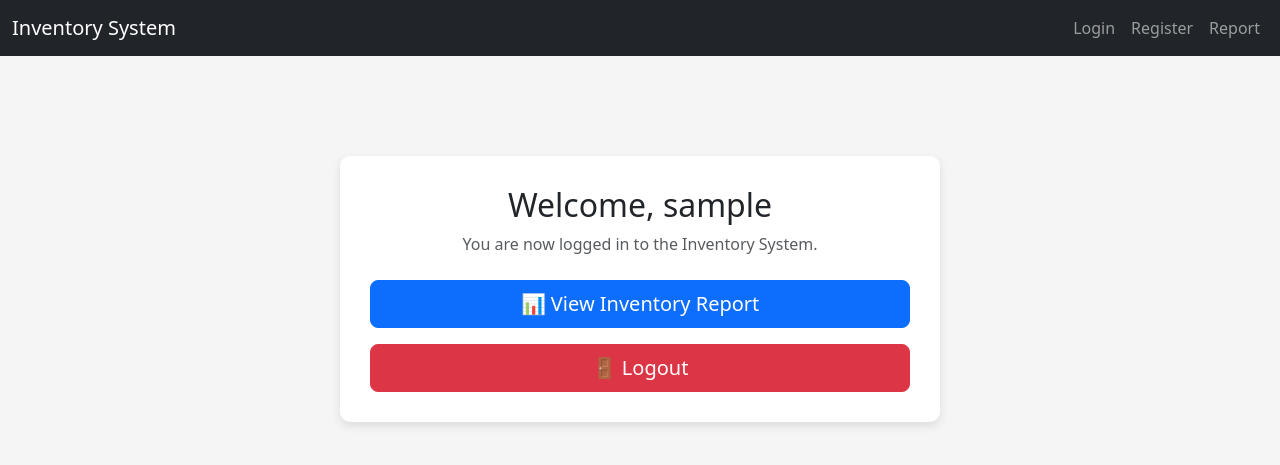
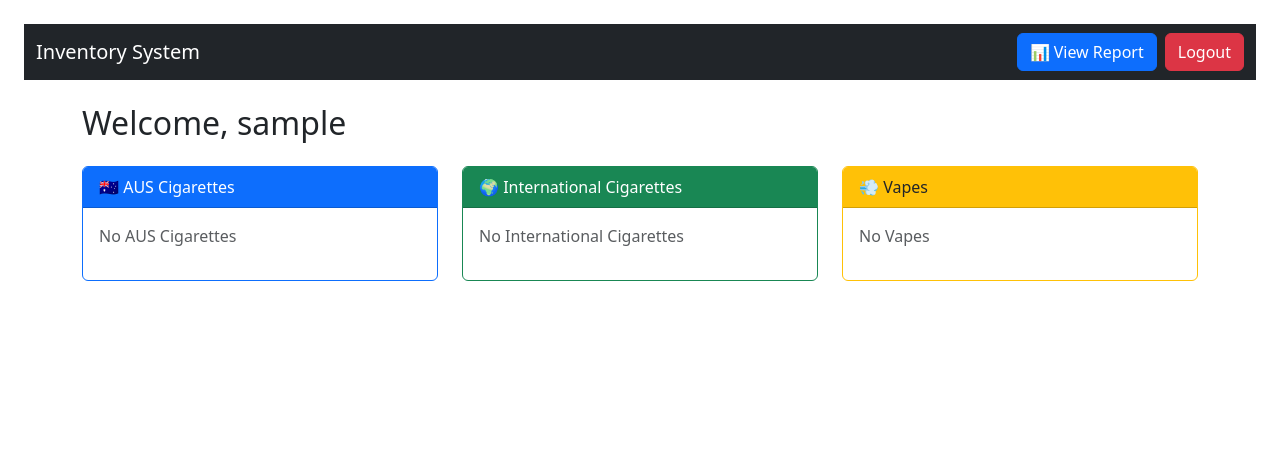
Before and after one commit to iyadalduhni/inventory-system, a Flask app: page /dashboard in a window 1280 px wide. Shown: the top 465 px of the page. Run offline with Flask 3, Linux system fonts and the light colour scheme; the visitor is signed in with stand-in values (Sample User, id 1).

Commit message:
Update dashboard.html

```diff
--- a/templates/dashboard.html
+++ b/templates/dashboard.html
@@ -3,54 +3,91 @@
 <head>
     <title>Dashboard</title>
     <link href="https://cdn.jsdelivr.net/npm/bootstrap@5.3.0/dist/css/bootstrap.min.css" rel="stylesheet">
-    <style>
-        body { background-color: #f5f5f5; }
-        .dash-box {
-            max-width: 600px;
-            margin: 100px auto;
-            padding: 30px;
-            background: white;
-            border-radius: 10px;
-            box-shadow: 0 4px 10px rgba(0,0,0,0.1);
-            text-align: center;
-        }
-    </style>
 </head>
-<body>
+<body class="p-4">
 
-    <!-- Navbar -->
-    <nav class="navbar navbar-expand-lg navbar-dark bg-dark">
-      <div class="container-fluid">
-        <a class="navbar-brand" href="#">Inventory System</a>
-        <button class="navbar-toggler" type="button" data-bs-toggle="collapse" data-bs-target="#navbarNav">
-          <span class="navbar-toggler-icon"></span>
-        </button>
-        <div class="collapse navbar-collapse" id="navbarNav">
-          <ul class="navbar-nav ms-auto">
-            <li class="nav-item">
-              <a class="nav-link" href="{{ url_for('login') }}">Login</a>
-            </li>
-            <li class="nav-item">
-              <a class="nav-link" href="{{ url_for('register') }}">Register</a>
-            </li>
-            <li class="nav-item">
-              <a class="nav-link" href="{{ url_for('report') }}">Report</a>
-            </li>
-          </ul>
+    <nav class="navbar navbar-expand-lg navbar-dark bg-dark mb-4">
+        <div class="container-fluid">
+            <a class="navbar-brand" href="#">Inventory System</a>
+            <div class="d-flex">
+                <a href="{{ url_for('report') }}" class="btn btn-primary me-2">📊 View Report</a>
+                <a href="{{ url_for('logout') }}" class="btn btn-danger">Logout</a>
+            </div>
         </div>
-      </div>
     </nav>
 
-    <!-- Dashboard -->
-    <div class="dash-box">
-        <h2>Welcome, {{ user }}</h2>
-        <p class="text-muted">You are now logged in to the Inventory System.</p>
-        <div class="d-grid gap-3 mt-4">
-            <a href="{{ url_for('report') }}" class="btn btn-primary btn-lg">📊 View Inventory Report</a>
-            <a href="{{ url_for('logout') }}" class="btn btn-danger btn-lg">🚪 Logout</a>
+    <div class="container">
+        <h2 class="mb-4">Welcome, {{ user }}</h2>
+
+        <div class="row">
+            <!-- AUS Cigarettes -->
+            <div class="col-md-4">
+                <div class="card border-primary mb-3">
+                    <div class="card-header bg-primary text-white">🇦🇺 AUS Cigarettes</div>
+                    <div class="card-body">
+                        {% set aus = products | selectattr("category", "equalto", "AUS") | list %}
+                        {% if aus %}
+                            <ul class="list-group">
+                                {% for p in aus %}
+                                    <li class="list-group-item d-flex justify-content-between align-items-center">
+                                        {{ p.name }} ({{ p.quantity }})
+                                        <span class="badge bg-primary">${{ "%.2f"|format(p.price) }}</span>
+                                    </li>
+                                {% endfor %}
+                            </ul>
+                        {% else %}
+                            <p class="text-muted">No AUS Cigarettes</p>
+                        {% endif %}
+                    </div>
+                </div>
+            </div>
+
+            <!-- International Cigarettes -->
+            <div class="col-md-4">
+                <div class="card border-success mb-3">
+                    <div class="card-header bg-success text-white">🌍 International Cigarettes</div>
+                    <div class="card-body">
+                        {% set intl = products | selectattr("category", "equalto", "INTL") | list %}
+                        {% if intl %}
+                            <ul class="list-group">
+                                {% for p in intl %}
+                                    <li class="list-group-item d-flex justify-content-between align-items-center">
+                                        {{ p.name }} ({{ p.quantity }})
+                                        <span class="badge bg-success">${{ "%.2f"|format(p.price) }}</span>
+                                    </li>
+                                {% endfor %}
+                            </ul>
+                        {% else %}
+                            <p class="text-muted">No International Cigarettes</p>
+                        {% endif %}
+                    </div>
+                </div>
+            </div>
+
+            <!-- Vapes -->
+            <div class="col-md-4">
+                <div class="card border-warning mb-3">
+                    <div class="card-header bg-warning text-dark">💨 Vapes</div>
+                    <div class="card-body">
+                        {% set vapes = products | selectattr("category", "equalto", "VAPE") | list %}
+                        {% if vapes %}
+                            <ul class="list-group">
+                                {% for p in vapes %}
+                                    <li class="list-group-item d-flex justify-content-between align-items-center">
+                                        {{ p.name }} ({{ p.quantity }})
+                                        <span class="badge bg-warning text-dark">${{ "%.2f"|format(p.price) }}</span>
+                                    </li>
+                                {% endfor %}
+                            </ul>
+                        {% else %}
+                            <p class="text-muted">No Vapes</p>
+                        {% endif %}
+                    </div>
+                </div>
+            </div>
         </div>
+
     </div>
 
-    <script src="https://cdn.jsdelivr.net/npm/bootstrap@5.3.0/dist/js/bootstrap.bundle.min.js"></script>
 </body>
 </html>
```
